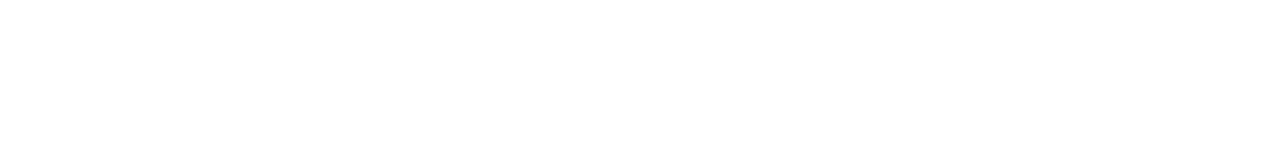
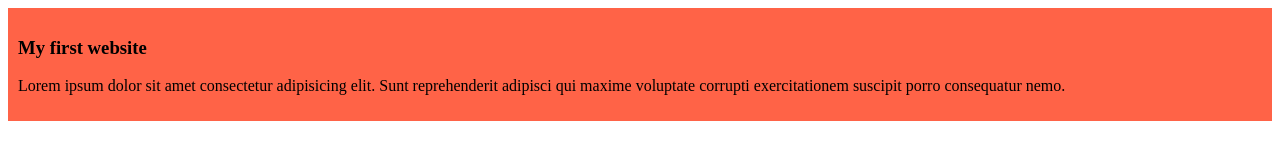
Before and after one commit to salehiin/my-simple-website, a plain HTML site: page index.html in a window 1280 px wide. Drawn offline with Linux system fonts and the light colour scheme.

Commit message:
added the first blog

```diff
--- a/index.html
+++ b/index.html
@@ -4,8 +4,13 @@
     <meta charset="UTF-8">
     <meta name="viewport" content="width=device-width, initial-scale=1.0">
     <title>My simple website</title>
+    <link rel="stylesheet" href="styles/blog.css">
 </head>
 <body>
+    <div>
+        <h3>My first website</h3>
+        <p>Lorem ipsum dolor sit amet consectetur adipisicing elit. Sunt reprehenderit adipisci qui maxime voluptate corrupti exercitationem suscipit porro consequatur nemo.</p>
+    </div>
 
 </body>
 </html>
--- /dev/null
+++ b/styles/blog.css
@@ -0,0 +1,4 @@
+div{
+    background-color: tomato;
+    padding: 10px;
+}
```
